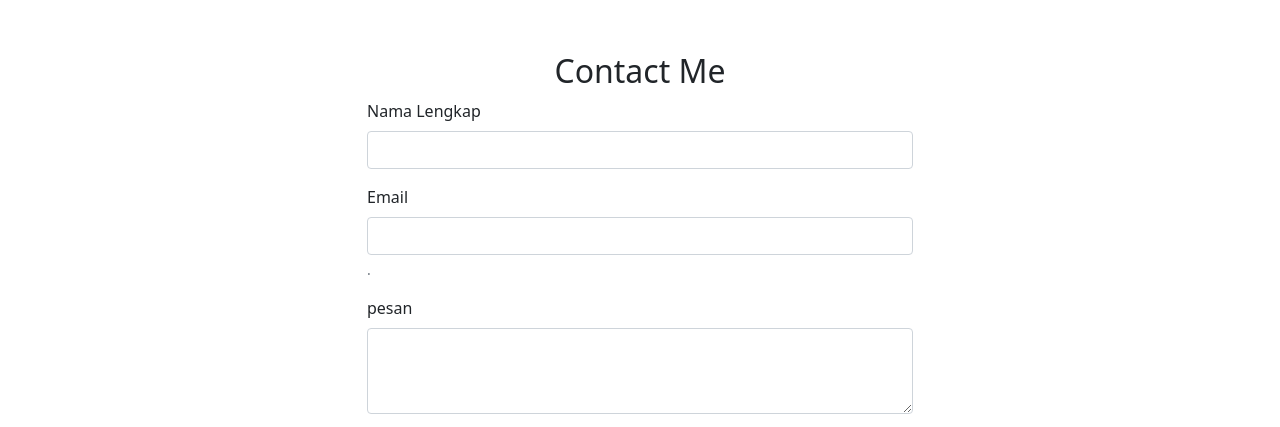
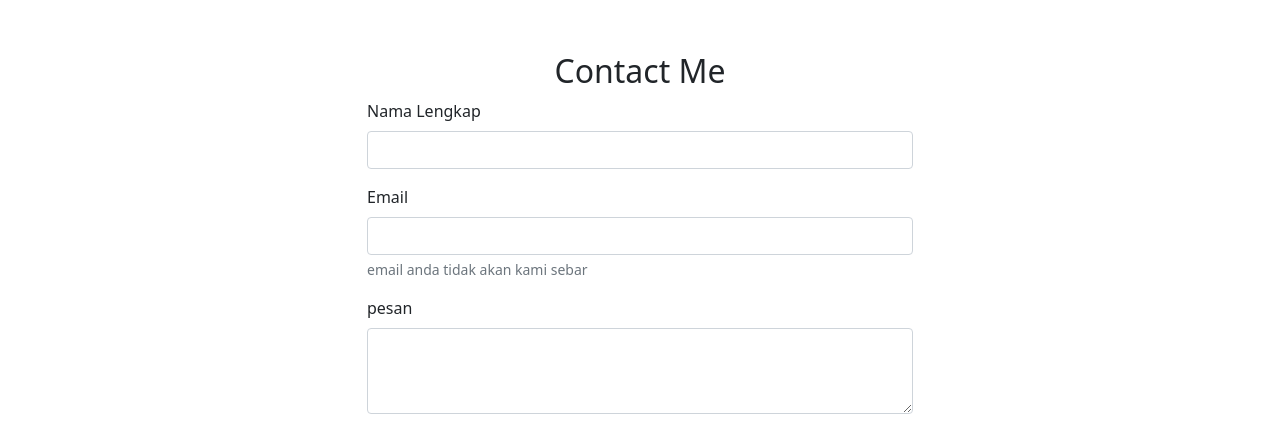
Before and after one commit to adiadaul/adiaadaul.github.io, a plain HTML site: page index.html in a window 1280 px wide. Shown: the part 2044-2471 px from the top of the page. Drawn offline with nearby package versions, Linux system fonts and the light colour scheme; a web font is replaced by a local one.

Commit message:
menambahkan kata

```diff
--- a/index.html
+++ b/index.html
@@ -137,7 +137,7 @@
               <div class="mb-3">
                 <label for="email" class="form-label">Email </label>
                 <input type="email" class="form-control" id="email" aria-describedby="email" name="email">
-                <div id="emailHelp" class="form-text"> .</div>
+                <div id="emailHelp" class="form-text">email anda tidak akan kami sebar</div>
               </div>
               <div class="mb-3">
                 <label for="pesan" class="form-label">pesan</label>
```
